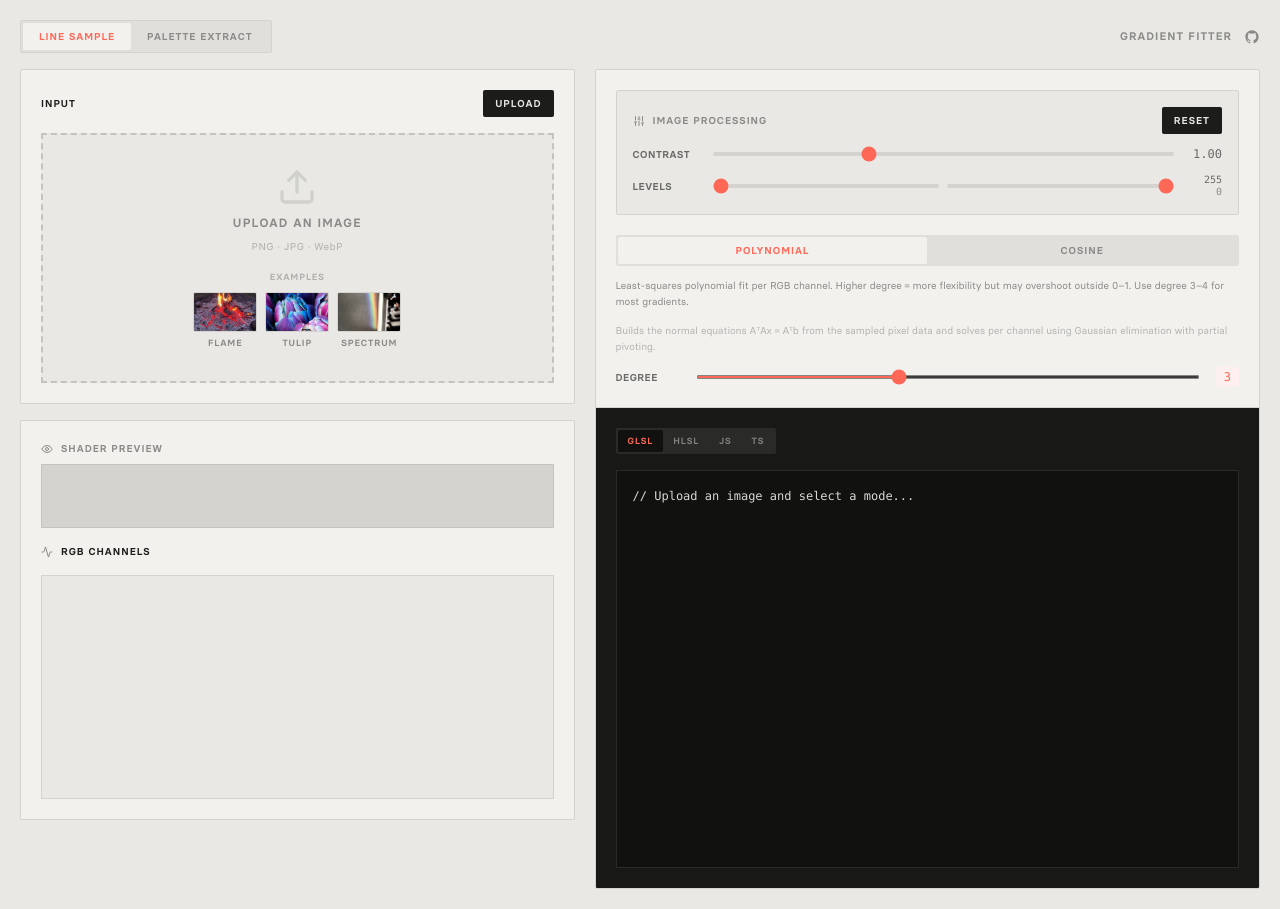
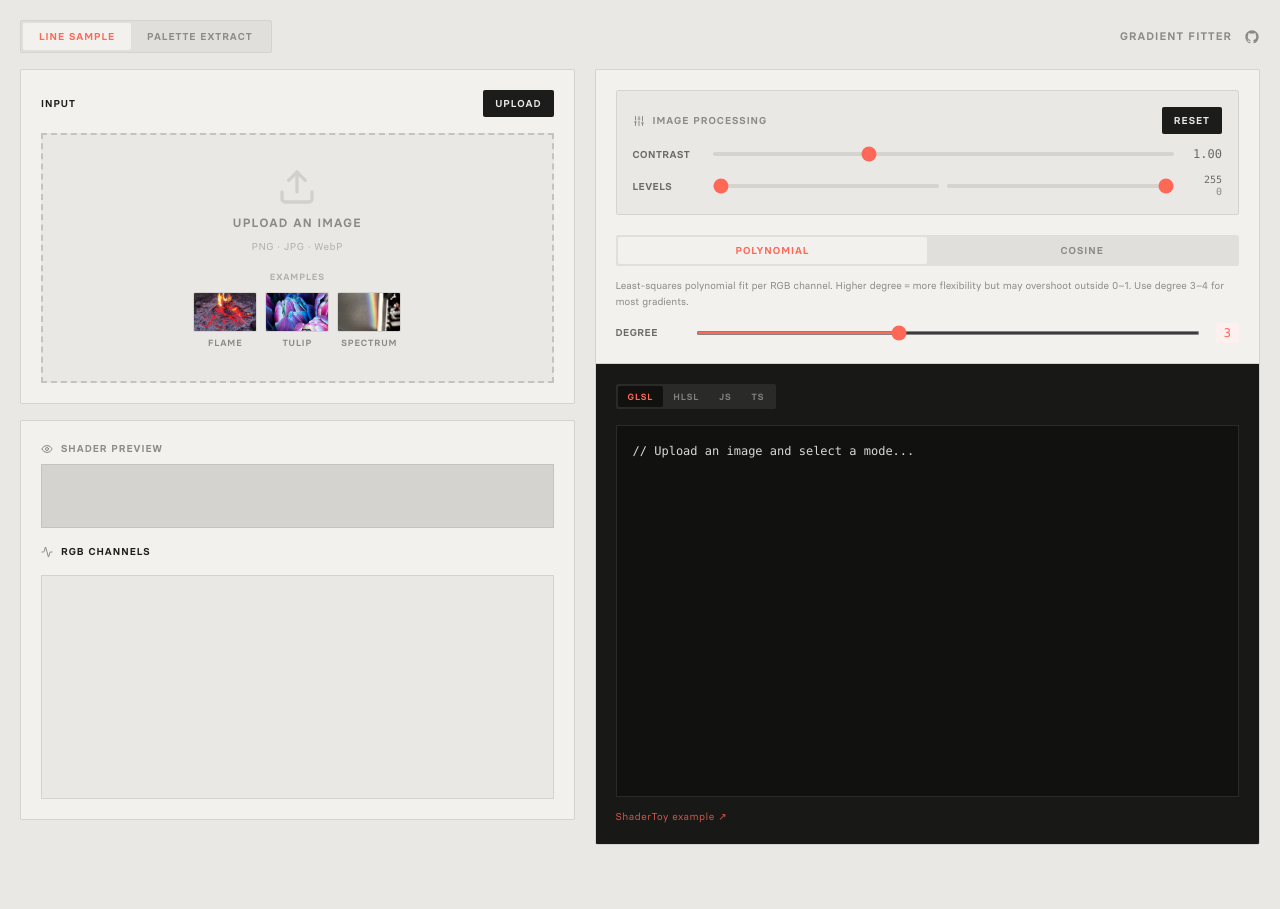
Before and after one commit to bhoffmann93/gradient-fitter, a React (Vite) app: page / in a window 1280 px wide. After the commit the page ends 865 px from the top, so only its background shows below. Built offline with nearby package versions, Linux system fonts and the light colour scheme.

Commit message:
Examples

```diff
--- a/src/App.jsx
+++ b/src/App.jsx
@@ -427,7 +427,7 @@ const App = () => {
                   <LineModeSettings fitMode={fitMode} setFitMode={setFitMode} degree={degree} setDegree={setDegree} />
                 </div>
                 <div className="border-t border-[var(--border)]">
-                  <CodePanel glslCode={glslCode} status={status} error={error} language={language} setLanguage={setLanguage} />
+                  <CodePanel glslCode={glslCode} status={status} error={error} language={language} setLanguage={setLanguage} fitMode={fitMode} />
                 </div>
               </>
             ) : (
@@ -493,7 +493,7 @@ const App = () => {
                     </div>
                   </div>
                   <div className={`absolute inset-0 ${rightTab !== 'code' ? 'invisible pointer-events-none' : ''}`}>
-                    <CodePanel glslCode={glslCode} status={status} error={error} language={language} setLanguage={setLanguage} className="h-full" />
+                    <CodePanel glslCode={glslCode} status={status} error={error} language={language} setLanguage={setLanguage} fitMode={paletteFitMode} className="h-full" />
                   </div>
                 </div>
               </>
--- a/src/components/CodePanel.jsx
+++ b/src/components/CodePanel.jsx
@@ -2,7 +2,27 @@ import React from 'react';
 import { RefreshCw, AlertCircle } from 'lucide-react';
 import { LANGS } from '../fit/index.js';
 
-const CodePanel = ({ glslCode, status, error, language, setLanguage, className = '' }) => (
+const EXAMPLE_LINKS = {
+  glsl: { label: 'ShaderToy example', url: 'https://www.shadertoy.com/view/sf23zh' },
+  hlsl: { label: 'ShaderToy example', url: 'https://www.shadertoy.com/view/sf23zh' },
+  js:   {
+    default: { label: 'p5.js example', url: 'https://editor.p5js.org/bhoffmann93/sketches/KP6EBi5KO' },
+    catmull: { label: 'p5.js example', url: 'https://editor.p5js.org/bhoffmann93/sketches/-v3Wm2rqn' },
+  },
+  ts:   {
+    default: { label: 'p5.js example', url: 'https://editor.p5js.org/bhoffmann93/sketches/KP6EBi5KO' },
+    catmull: { label: 'p5.js example', url: 'https://editor.p5js.org/bhoffmann93/sketches/-v3Wm2rqn' },
+  },
+};
+
+const getExampleLink = (language, fitMode) => {
+  const entry = EXAMPLE_LINKS[language];
+  if (!entry) return null;
+  if (entry.default) return entry[fitMode] || entry.default;
+  return entry;
+};
+
+const CodePanel = ({ glslCode, status, error, language, setLanguage, fitMode, className = '' }) => (
   <div className={`bg-[var(--code-bg)] text-[var(--code-text)] p-5 flex flex-col min-h-[480px] ${className}`}>
     <div className="flex justify-between items-center mb-4 gap-3">
       <div className="flex bg-[var(--code-border)] rounded-sm p-0.5 shrink-0">
@@ -41,8 +61,24 @@ const CodePanel = ({ glslCode, status, error, language, setLanguage, className =
       {glslCode || '// Upload an image and select a mode...'}
     </div>
 
+    <div className="mt-3 flex items-center justify-between">
+      {(() => {
+        const link = getExampleLink(language, fitMode);
+        return link ? (
+          <a
+            href={link.url}
+            target="_blank"
+            rel="noopener noreferrer"
+            className="text-[10px] text-[var(--accent)] opacity-80 hover:opacity-100 transition-opacity tracking-wider"
+          >
+            {link.label} ↗
+          </a>
+        ) : null;
+      })()}
+    </div>
+
     {error && (
-      <div className="mt-4 p-3 bg-red-900/20 border border-red-900/40 text-red-300 text-xs rounded-sm flex items-center gap-2">
+      <div className="mt-2 p-3 bg-red-900/20 border border-red-900/40 text-red-300 text-xs rounded-sm flex items-center gap-2">
         <AlertCircle className="w-4 h-4" /> {error}
       </div>
     )}
--- a/src/components/LineModeSettings.jsx
+++ b/src/components/LineModeSettings.jsx
@@ -1,12 +1,8 @@
 import React from 'react';
 
 const ALGO_DESCRIPTIONS = {
-  poly: {
-    summary: 'Least-squares polynomial fit per RGB channel. Higher degree = more flexibility but may overshoot outside 0–1. Use degree 3–4 for most gradients.',
-    algorithm: 'Builds the normal equations AᵀAx = Aᵀb from the sampled pixel data and solves per channel using Gaussian elimination with partial pivoting.',
-  },
-  cosine: {
-    summary: (
+  poly: 'Least-squares polynomial fit per RGB channel. Higher degree = more flexibility but may overshoot outside 0–1. Use degree 3–4 for most gradients.',
+  cosine: (
     <>
       Fits a + b·cos(2π(ct+d)) per channel. Smooth, loops perfectly with freq locked. Best for organic gradients.{' '}
       <a href="https://iquilezles.org/articles/palettes/" target="_blank" rel="noopener noreferrer" className="underline hover:text-[var(--text)] transition-colors">
@@ -14,8 +10,6 @@ const ALGO_DESCRIPTIONS = {
       </a>
     </>
   ),
-    algorithm: 'Solved via random search with local perturbation — no closed-form solution exists for this parametric form. Runs multiple restarts and keeps the best fit by mean squared error.',
-  },
 };
 
 const LineModeSettings = ({ fitMode, setFitMode, degree, setDegree }) => (
@@ -37,10 +31,7 @@ const LineModeSettings = ({ fitMode, setFitMode, degree, setDegree }) => (
     </div>
 
     <p className="text-[10px] text-[var(--text-muted)] leading-relaxed">
-      {ALGO_DESCRIPTIONS[fitMode].summary}
-    </p>
-    <p className="text-[10px] text-[var(--text-muted)] leading-relaxed opacity-60">
-      {ALGO_DESCRIPTIONS[fitMode].algorithm}
+      {ALGO_DESCRIPTIONS[fitMode]}
     </p>
 
     {fitMode === 'poly' && (
--- a/src/fit/buildCode.js
+++ b/src/fit/buildCode.js
@@ -90,7 +90,7 @@ export const buildLinearJS = ({ colors, tValues }, { linearLight = false } = {},
   const lines = [
     buildHelpers(ts),
     ``,
-    `// Returns [r, g, b] in [0, 1] — normalized ${colorSpace}`,
+    `// Returns [r, g, b] in [0, 1]`,
     `function linearPalette(${tParam})${retType} {`,
   ];
 
@@ -156,7 +156,7 @@ export const buildCatmullJS = ({ colors, tValues }, { linearLight = false } = {}
     `  return [0, 1, 2].map(k => 0.5 * (b1*p0[k] + b2*p1[k] + b3*p2[k] + b4*p3[k]));`,
     `}`,
     ``,
-    `// Returns [r, g, b] in [0, 1] — normalized ${colorSpace}`,
+    `// Returns [r, g, b] in [0, 1]`,
     `function catmullPalette(${tParam})${retType} {`,
   ];
 
@@ -208,36 +208,23 @@ export const buildColorCode = (colors, lang) => {
   const n = colors.length;
 
   if (lang === 'js' || lang === 'ts') {
-    const typeAnn = lang === 'ts' ? ': [number, number, number]' : '';
     const arrType = lang === 'ts' ? ': [number, number, number][]' : '';
-    let code = `// Extracted colors – normalized sRGB [0, 1] (use * 255 for CSS rgb()), luminance sorted\n`;
-    colors.forEach((c, i) => {
-      code += `const color${i + 1}${typeAnn} = [${f(c.r)}, ${f(c.g)}, ${f(c.b)}];\n`;
-    });
-    code += `\n// Same colors as an array (for indexed access)\nconst extractedColors${arrType} = [\n`;
+    let code = `// normalized sRGB [0, 1], luminance sorted\nconst extractedColors${arrType} = [\n`;
     code += colors.map((c, i) => `  [${f(c.r)}, ${f(c.g)}, ${f(c.b)}]${i < n - 1 ? ',' : ''}`).join('\n');
     code += `\n];`;
     return code;
   }
 
   if (lang === 'hlsl') {
-    let code = `// Extracted colors – sRGB, luminance sorted\n`;
-    colors.forEach((c, i) => {
-      code += `float3 color${i + 1} = float3(${f(c.r)}, ${f(c.g)}, ${f(c.b)});\n`;
-    });
-    code += `\n// Same colors as an array (for indexed access)\nfloat3 extractedColors[${n}] = {\n`;
-    code += colors.map((c, i) => `    float3(${f(c.r)}, ${f(c.g)}, ${f(c.b)})${i < n - 1 ? ',' : ''}`).join('\n');
+    let code = `// sRGB, luminance sorted\nfloat3 extractedColors[${n}] = {\n`;
+    code += colors.map((c, i) => `  float3(${f(c.r)}, ${f(c.g)}, ${f(c.b)})${i < n - 1 ? ',' : ''}`).join('\n');
     code += `\n};`;
     return code;
   }
 
   // GLSL
-  let code = `// Extracted colors – sRGB, luminance sorted\n`;
-  colors.forEach((c, i) => {
-    code += `vec3 color${i + 1} = vec3(${f(c.r)}, ${f(c.g)}, ${f(c.b)});\n`;
-  });
-  code += `\n// Same colors as an array (for indexed access)\nvec3 extractedColors[${n}] = vec3[](\n`;
-  code += colors.map((c, i) => `    vec3(${f(c.r)}, ${f(c.g)}, ${f(c.b)})${i < n - 1 ? ',' : ''}`).join('\n');
+  let code = `// sRGB, luminance sorted\nvec3 extractedColors[${n}] = vec3[](\n`;
+  code += colors.map((c, i) => `  vec3(${f(c.r)}, ${f(c.g)}, ${f(c.b)})${i < n - 1 ? ',' : ''}`).join('\n');
   code += `\n);`;
   return code;
 };
```
Also changed, not shown: 1 other file (tests, documents, lock files or other folders). Lines whose indentation alone changed are shown as unchanged.
